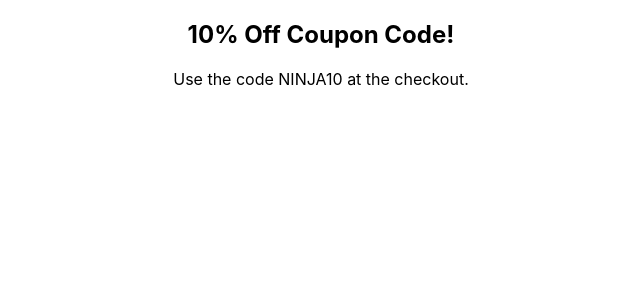
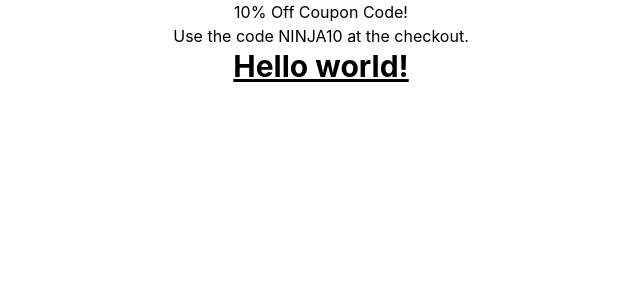
Before and after one commit to lauraylchen/react-modal-component, a JavaScript app: page / in a window 1280 px wide. Shown: the top 300 px of the page, without its empty margins (319-959 px from the left). Built offline with nearby package versions, Linux system fonts and the light colour scheme; the HTML template or start-up script is replaced by a standard one.

Commit message:
installed tailwindcss and tested

```diff
--- a/package.json
+++ b/package.json
@@ -34,5 +34,10 @@
       "last 1 firefox version",
       "last 1 safari version"
     ]
+  },
+  "devDependencies": {
+    "autoprefixer": "^10.4.7",
+    "postcss": "^8.4.14",
+    "tailwindcss": "^3.1.5"
   }
 }
--- /dev/null
+++ b/postcss.config.js
@@ -0,0 +1,6 @@
+module.exports = {
+  plugins: {
+    tailwindcss: {},
+    autoprefixer: {},
+  },
+}
--- a/src/App.js
+++ b/src/App.js
@@ -4,6 +4,9 @@
   return (
     <div className="App">
       <Modal />
+      <h1 className="text-3xl font-bold underline">
+        Hello world!
+      </h1>
     </div>
   );
 }
--- a/src/index.css
+++ b/src/index.css
@@ -1,3 +1,7 @@
+@tailwind base;
+@tailwind components;
+@tailwind utilities;
+
 body {
   margin: 0;
   font-family: -apple-system, BlinkMacSystemFont, 'Segoe UI', 'Roboto', 'Oxygen',
--- /dev/null
+++ b/tailwind.config.js
@@ -0,0 +1,8 @@
+/** @type {import('tailwindcss').Config} */
+module.exports = {
+  content: ["./src/**/*.{js,jsx,ts,tsx}",],
+  theme: {
+    extend: {},
+  },
+  plugins: [],
+}
```
Also changed, not shown: 1 other file (tests, documents, lock files or other folders).
